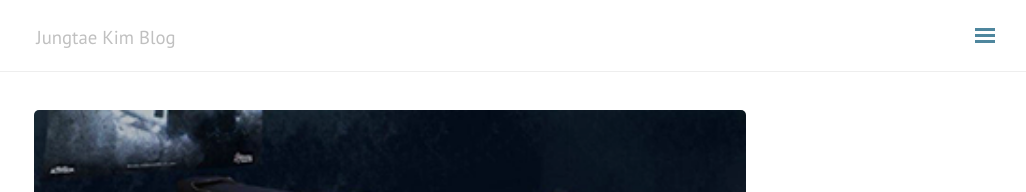
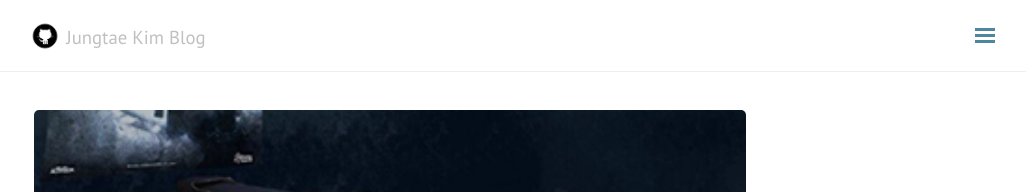
Before and after one commit to jungtaejtkim/jungtaejtkim.github.io, a Jekyll site: the page built from index.html, in a window 1280 px wide. Shown: the top 192 px of the page, without its empty margins (250-1276 px from the left). Built offline with Jekyll 4.4.1, drawn with Linux system fonts in a browser that asks for light colours; nearby versions of some CDN libraries; comment, search, counter and statistics services are not loaded.

Commit message:
change logo

```diff
--- a/_config.yml
+++ b/_config.yml
@@ -4,7 +4,7 @@ tagline: 'Jungtae Kim Blog'
 description: '스타트업과 새로운 기술, 그리고 라이프 스타일에 대해 이야기합니다.'
 baseurl: ""
 url: http://jungtaejtkim.github.io
-logo: ''
+logo: '/public/logo.png'
 
 # Site configurations
 gems:
```
Also changed, not shown: public/logo.png.
